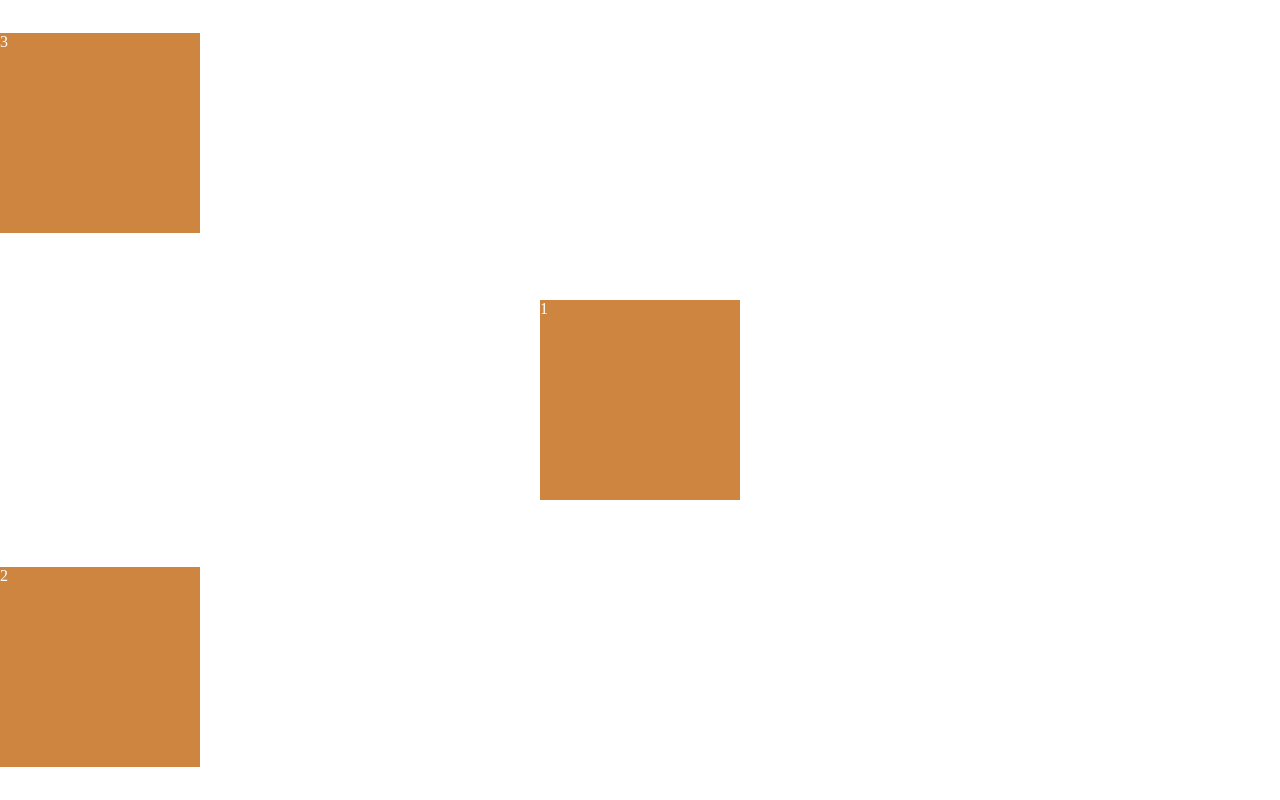
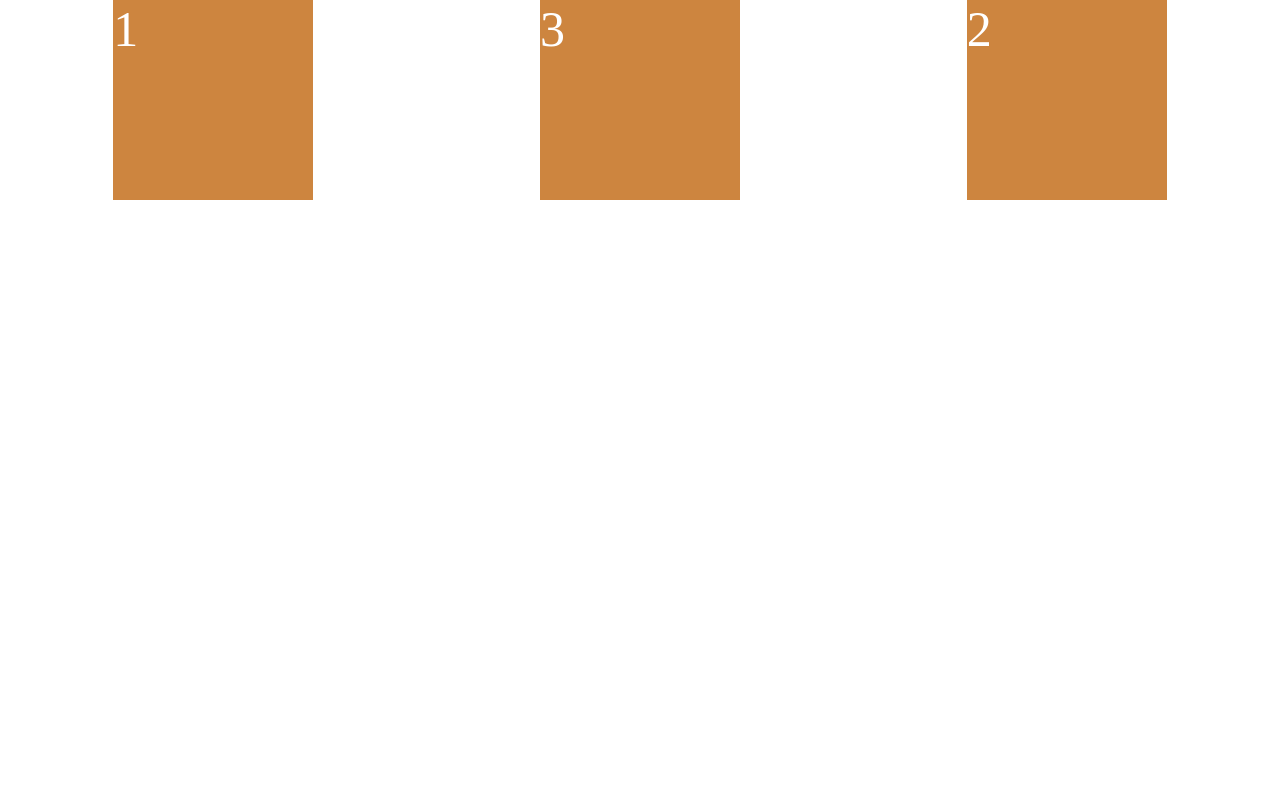
Before and after one commit to Suu01/css-layout-course, a plain HTML site: page 1/index1.html in a window 1280 px wide. Drawn offline with Linux system fonts and the light colour scheme.

Commit message:
align-self&order

```diff
--- a/1/style1.css
+++ b/1/style1.css
@@ -5,7 +5,7 @@ body {
 
 .wrapper {
     display: flex;
-    flex-direction: column;
+    /* flex-direction: column; */
     /* Main Axis */
     justify-content: space-around;
     /* Cross Axis */
@@ -18,35 +18,22 @@ body {
     height: 200px;
     background: peru;
     color: white;
+    font-size: 50px;
 }
 
 .box:nth-child(1) {
-    align-self: center;
-    order: 2;
+    /* align-self: center; */
+    /* order: 2; */
 }
 
 .box:nth-child(2) {
-    order: 3;
+    /* order: 3; */
+    order: 1;
 }
 
 /* .box:nth-child(2) {
     align-self: center;
 }
-
 .box:nth-child(3) {
     align-self: flex-end;
 } */
-
-/* .box {
-    background: blue;
-    width: 300px;
-    height: 300px;
-    display: inline-block;
-    color: white;
-}
-.box:nth-child(2) {
-    margin-left: 190px;
-}
-.box:nth-child(3) {
-    margin-left: 160px;
-} */
```
